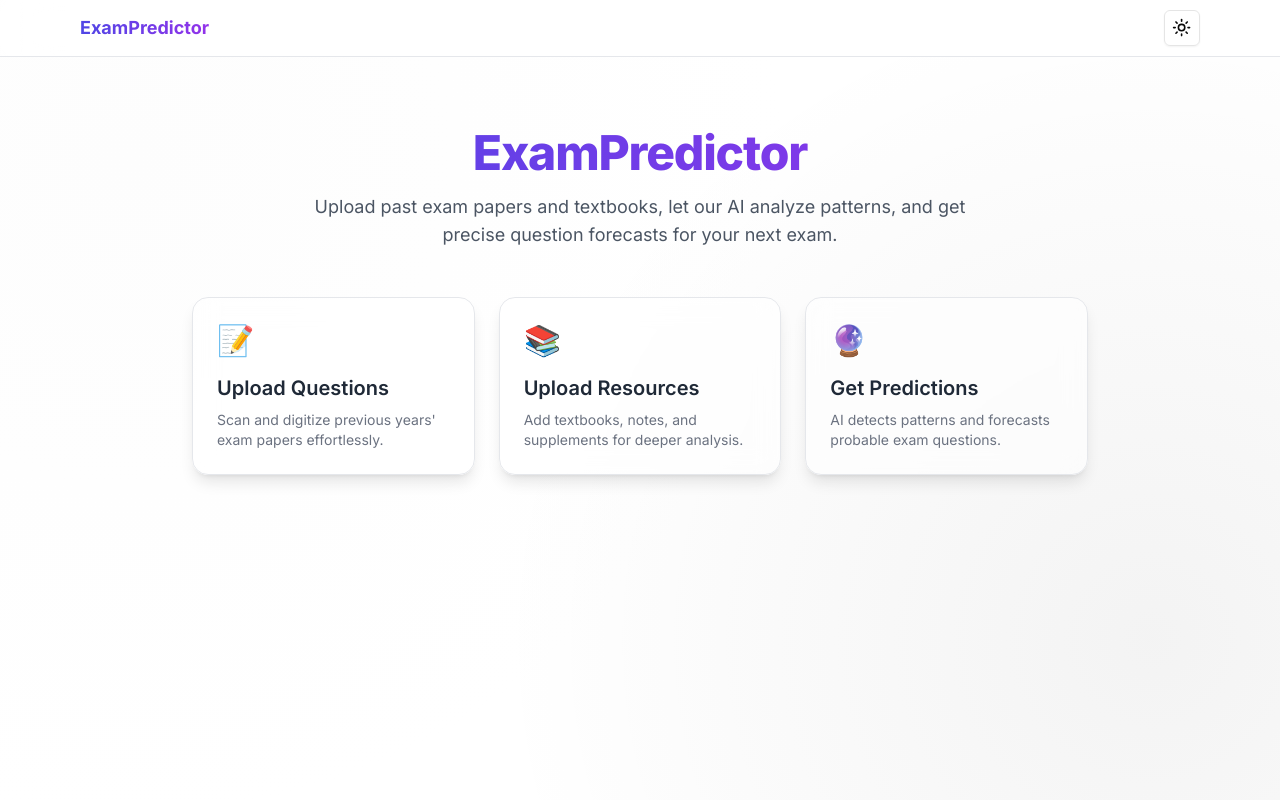
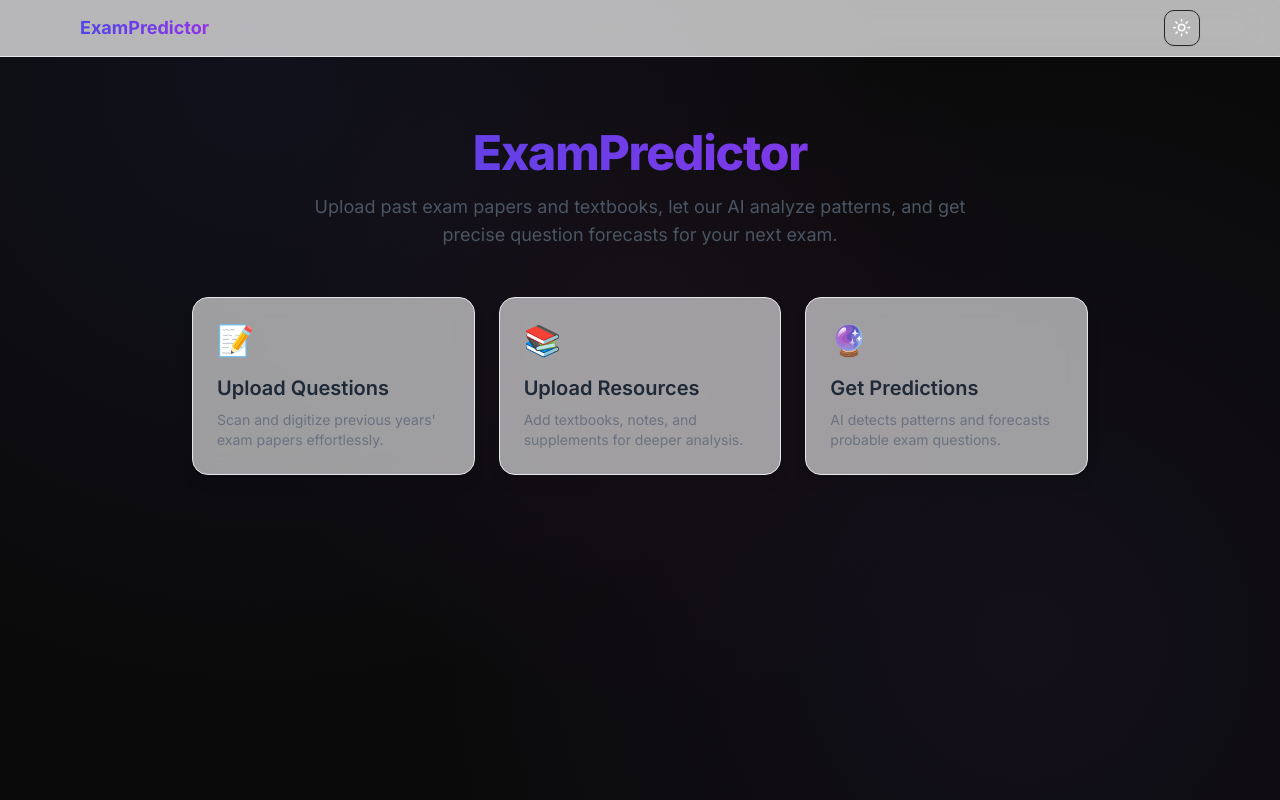
Before and after one commit to Rahat0764/QuestionPredictor, a Next.js app: page / in a window 1280 px wide. Built offline with nearby package versions, Linux system fonts and the light colour scheme.

Commit message:
Update globals.css

```diff
--- a/app/globals.css
+++ b/app/globals.css
@@ -4,29 +4,6 @@
 
 @layer base {
   :root {
-    --background: 0 0% 100%;
-    --foreground: 0 0% 3.9%;
-    --card: 0 0% 100%;
-    --card-foreground: 0 0% 3.9%;
-    --popover: 0 0% 100%;
-    --popover-foreground: 0 0% 3.9%;
-    --primary: 0 0% 9%;
-    --primary-foreground: 0 0% 98%;
-    --secondary: 0 0% 96.1%;
-    --secondary-foreground: 0 0% 9%;
-    --muted: 0 0% 96.1%;
-    --muted-foreground: 0 0% 45.1%;
-    --accent: 0 0% 96.1%;
-    --accent-foreground: 0 0% 9%;
-    --destructive: 0 84.2% 60.2%;
-    --destructive-foreground: 0 0% 98%;
-    --border: 0 0% 89.8%;
-    --input: 0 0% 89.8%;
-    --ring: 0 0% 3.9%;
-    --radius: 0.5rem;
-  }
-
-  .dark {
     --background: 0 0% 3.9%;
     --foreground: 0 0% 98%;
     --card: 0 0% 3.9%;
@@ -46,6 +23,13 @@
     --border: 0 0% 14.9%;
     --input: 0 0% 14.9%;
     --ring: 0 0% 83.1%;
+    --radius: 0.75rem;
+    --violet: #8b5cf6;
+    --indigo: #6366f1;
+    --pink: #ec4899;
+    --emerald: #10b981;
+    --amber: #f59e0b;
+    --rose: #f43f5e;
   }
 
   * {
@@ -53,9 +37,54 @@
   }
 
   body {
-    @apply bg-background text-foreground;
-    background-image: radial-gradient(circle at 10% 20%, hsl(var(--muted) / 0.2) 0%, transparent 50%),
-                      radial-gradient(circle at 90% 80%, hsl(var(--primary) / 0.05) 0%, transparent 50%);
+    @apply bg-background text-foreground antialiased;
+    background-image:
+      radial-gradient(circle at 20% 10%, rgba(99,102,241,0.08) 0%, transparent 50%),
+      radial-gradient(circle at 80% 80%, rgba(139,92,246,0.07) 0%, transparent 50%),
+      radial-gradient(circle at 50% 40%, rgba(236,72,153,0.04) 0%, transparent 50%);
     min-height: 100vh;
+    font-family: 'Sora', 'Inter', sans-serif;
+  }
+
+  /* Custom scrollbar */
+  ::-webkit-scrollbar { width: 5px; }
+  ::-webkit-scrollbar-track { background: hsl(var(--background)); }
+  ::-webkit-scrollbar-thumb { background: var(--violet); border-radius: 5px; }
+}
+
+@layer components {
+  .glass {
+    @apply bg-white/5 backdrop-blur-xl border border-white/10 rounded-2xl shadow-2xl shadow-black/10;
+  }
+  .gradient-text {
+    @apply bg-gradient-to-r from-indigo-400 via-violet-400 to-pink-400 bg-clip-text text-transparent;
+  }
+  .btn-premium {
+    @apply inline-flex items-center justify-center gap-2 rounded-xl px-6 py-3 text-sm font-semibold transition-all disabled:opacity-50 disabled:cursor-not-allowed;
+    background: linear-gradient(135deg, var(--violet), var(--indigo));
+    color: white;
+    box-shadow: 0 4px 20px rgba(139,92,246,0.35);
+  }
+  .btn-premium:hover:not(:disabled) {
+    opacity: 0.9;
+    transform: translateY(-1px);
+    box-shadow: 0 8px 30px rgba(139,92,246,0.45);
+  }
+  .skeleton {
+    background: linear-gradient(90deg, hsl(var(--muted)) 0%, rgba(139,92,246,0.1) 50%, hsl(var(--muted)) 100%);
+    background-size: 200% 100%;
+    animation: shimmer 1.5s infinite;
+    border-radius: 8px;
+  }
+  @keyframes shimmer {
+    0% { background-position: 200% 0; }
+    100% { background-position: -200% 0; }
+  }
+  .animate-in {
+    animation: fadeInUp 0.3s ease-out;
+  }
+  @keyframes fadeInUp {
+    from { opacity: 0; transform: translateY(8px); }
+    to { opacity: 1; transform: translateY(0); }
   }
 }
```
